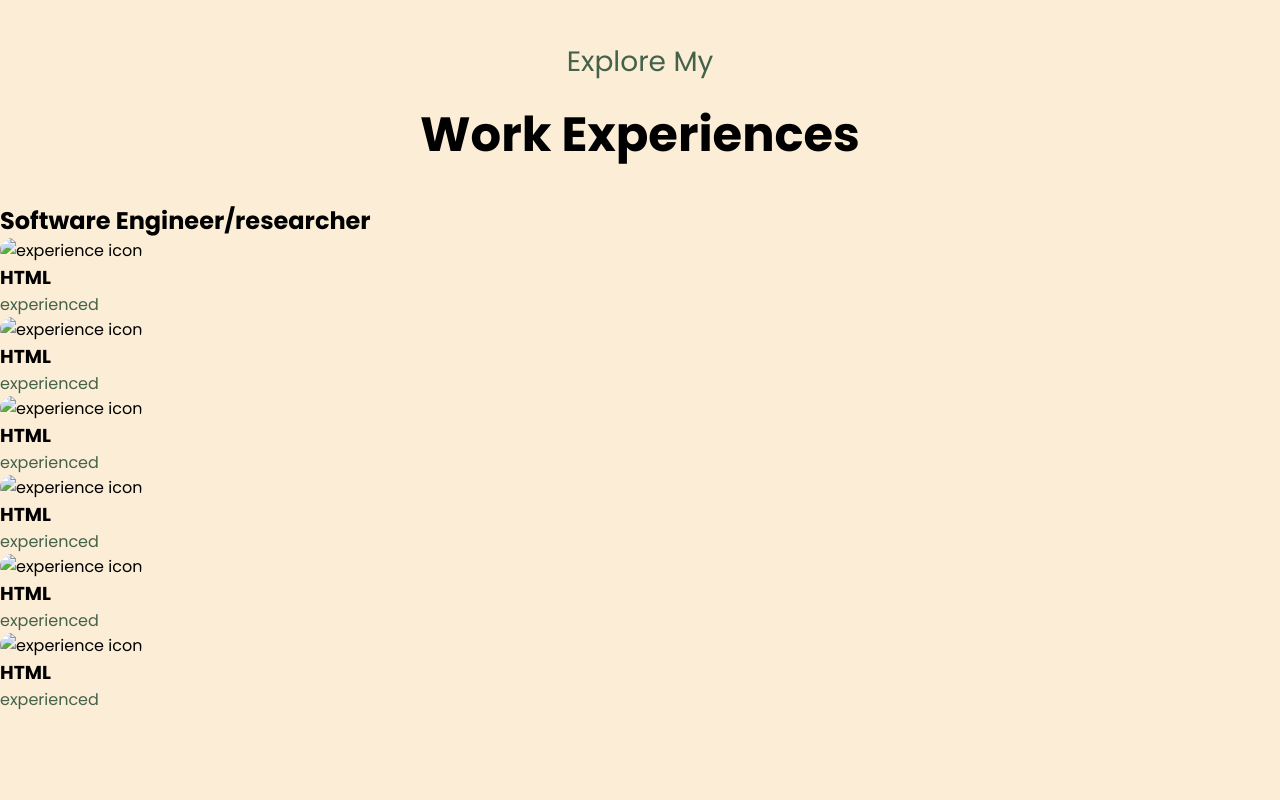
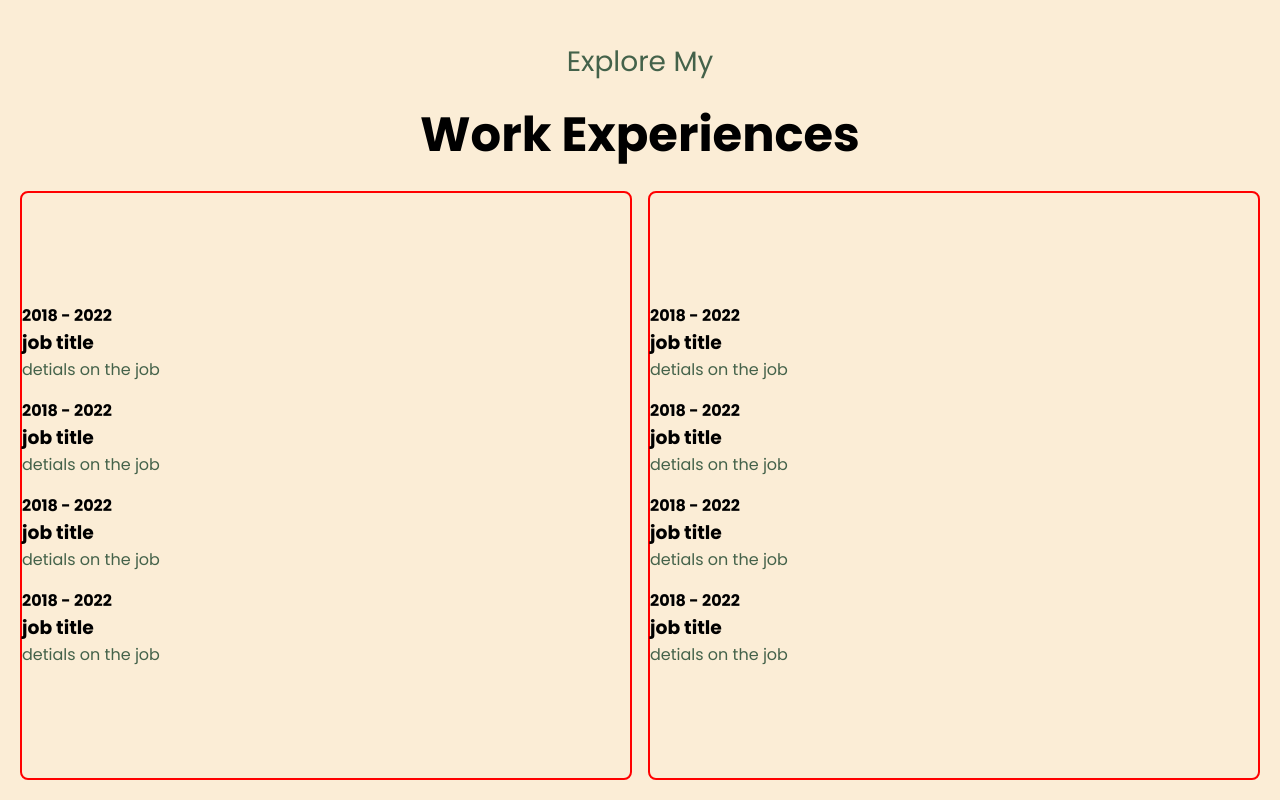
Before and after one commit to DanielKim12/new_website, a plain HTML site: page index.html in a window 1280 px wide. Shown: the part 1558-2358 px from the top of the page. Before the commit the page ends 2335 px from the top, so only its background shows below. Drawn offline with Linux system fonts and the light colour scheme.

Commit message:
experience being added

```diff
--- a/index.html
+++ b/index.html
@@ -58,9 +58,9 @@
                 <!-- social media -->
                 <div id="socials-container">
                     <img src="./pics/link.png" alt="My LinkedIn Profile"
-                    class="icon" onlick="location.href='https://www.linkedin.com/in/gukim1218/'" />
+                        class="icon" onclick="location.href='https://www.linkedin.com/in/gukim1218/'" />
                     <img src="./pics/git.png" alt="My github Profile"
-                    class="icon" onlick="location.href='https://github.com/DanielKim12'" />
+                        class="icon" onclick="location.href='https://github.com/DanielKim12'" />
                 </div>
             </div>
         </section>
@@ -99,53 +99,54 @@
         <section id="experience">
             <p class="section_text_p1">Explore My</p>
             <h1 class="title">Work Experiences</h1>
+            <div class="section-container">
                 <div class="experience-details-container">
-                <div class="about-containers">
-                    <div class="details-containers">
-                        <h2 class="experience-sub-title">Software Engineer/researcher</h2>
-                        <div class="article-container">
-                            <article>
-                                <img src="" alt="experience icon" class="icon" />
-                                <div>
-                                    <h3>HTML</h3>
-                                    <p>experienced</p>
+                    <!-- add flex property to go 50:50 -->
+                    <div class="content1">
+                        <!-- left side of experience -->
+                        <div class="box">
+                            <h4>2018 - 2022</h4>
+                            <h3>job title</h3>
+                            <p>detials on the job</p>
                         </div>
-                            </article>
-                            <article>
-                                <img src="" alt="experience icon" class="icon" />
-                                <div>
-                                    <h3>HTML</h3>
-                                    <p>experienced</p>
+                        <div class="box">
+                            <h4>2018 - 2022</h4>
+                            <h3>job title</h3>
+                            <p>detials on the job</p>
                         </div>
-                            </article>
-                            <article>
-                                <img src="" alt="experience icon" class="icon" />
-                                <div>
-                                    <h3>HTML</h3>
-                                    <p>experienced</p>
+                        <div class="box">
+                            <h4>2018 - 2022</h4>
+                            <h3>job title</h3>
+                            <p>detials on the job</p>
                         </div>
-                            </article>
-                            <article>
-                                <img src="" alt="experience icon" class="icon" />
-                                <div>
-                                    <h3>HTML</h3>
-                                    <p>experienced</p>
+                        <div class="box">
+                            <h4>2018 - 2022</h4>
+                            <h3>job title</h3>
+                            <p>detials on the job</p>
                         </div>
-                            </article>
-                            <article>
-                                <img src="" alt="experience icon" class="icon" />
-                                <div>
-                                    <h3>HTML</h3>
-                                    <p>experienced</p>
                     </div>
-                            </article>
-                            <article>
-                                <img src="" alt="experience icon" class="icon" />
-                                <div>
-                                    <h3>HTML</h3>
-                                    <p>experienced</p>
+
+                    <div class="content2">
+                        <!-- right side of experience -->
+                        <div class="box">
+                            <h4>2018 - 2022</h4>
+                            <h3>job title</h3>
+                            <p>detials on the job</p>
                         </div>
-                            </article>
+                        <div class="box">
+                            <h4>2018 - 2022</h4>
+                            <h3>job title</h3>
+                            <p>detials on the job</p>
+                        </div>
+                        <div class="box">
+                            <h4>2018 - 2022</h4>
+                            <h3>job title</h3>
+                            <p>detials on the job</p>
+                        </div>
+                        <div class="box">
+                            <h4>2018 - 2022</h4>
+                            <h3>job title</h3>
+                            <p>detials on the job</p>
                         </div>
                     </div>
                 </div>
--- a/style.css
+++ b/style.css
@@ -233,6 +233,7 @@ section {
 .btn-color-2:hover {
     background: rgb(68,98,74);
     cursor: white;
+    color: white;
 }
 
 .btn-color-1:hover {
@@ -314,3 +315,37 @@ section {
     color: black;
     text-align: justify;
 }
+
+/* need to update here */
+/* .experience-details-container {
+    display: flex;
+    width: 80%;
+    justify-content: center;
+    flex-direction: column;
+    border-radius: 2px solid red;
+} */
+
+.section-container-exp {
+    display: flex;
+    flex-direction: row; /* Ensures children are laid out in a row */
+    gap: 2rem; /* Spacing between the two flex items */
+    padding: 20px; /* Padding around the entire container */
+    height: 80%; /* Sets the height of the container, adjust as necessary */
+  }
+
+  .experience-details-container {
+    display: flex;
+    flex: 1; /* Each takes up an equal amount of space */
+    flex-direction: row; /* Aligns child elements (boxes) vertically */
+    gap: 1rem; /* Space between child elements */
+  }
+
+  .content1, .content2 {
+    flex: 1; /* Each takes up an equal amount of space */
+    display: flex;
+    flex-direction: column; /* Aligns child elements (boxes) vertically */
+    gap: 1rem; /* Space between child elements */
+    border: 2px solid red; /* Corrected border property */
+    border-radius: 8px; /* Rounded corners for the containers */
+    justify-content: center;
+}
```
Lines whose indentation alone changed are shown as unchanged.
